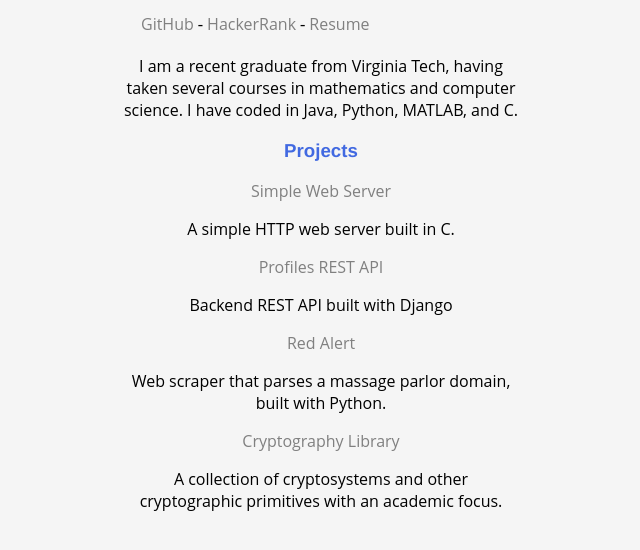
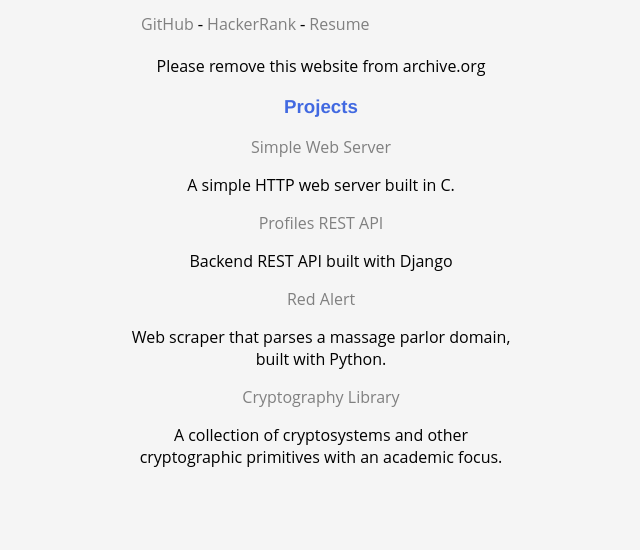
Before and after one commit to chrislattman/chrislattman.github.io, a plain HTML site: page index.html in a window 1280 px wide. Shown: the part 72-622 px from the top of the page, without its empty margins (319-959 px from the left). Drawn offline with Linux system fonts and the light colour scheme.

Commit message:
update index.html

```diff
--- a/index.html
+++ b/index.html
@@ -81,9 +81,10 @@
             <a href="resume.pdf"><span class="site">Resume</span></a>
         </div>
         <p id="about">
-            I am a recent graduate from Virginia Tech, having taken several
+            Please remove this website from archive.org
+            <!-- I am a recent graduate from Virginia Tech, having taken several
             courses in mathematics and computer science. I have coded in
-            Java, Python, MATLAB, and C.
+            Java, Python, MATLAB, and C. -->
         </p>
         <div id="projects">
             <h3>Projects</h3>
```
